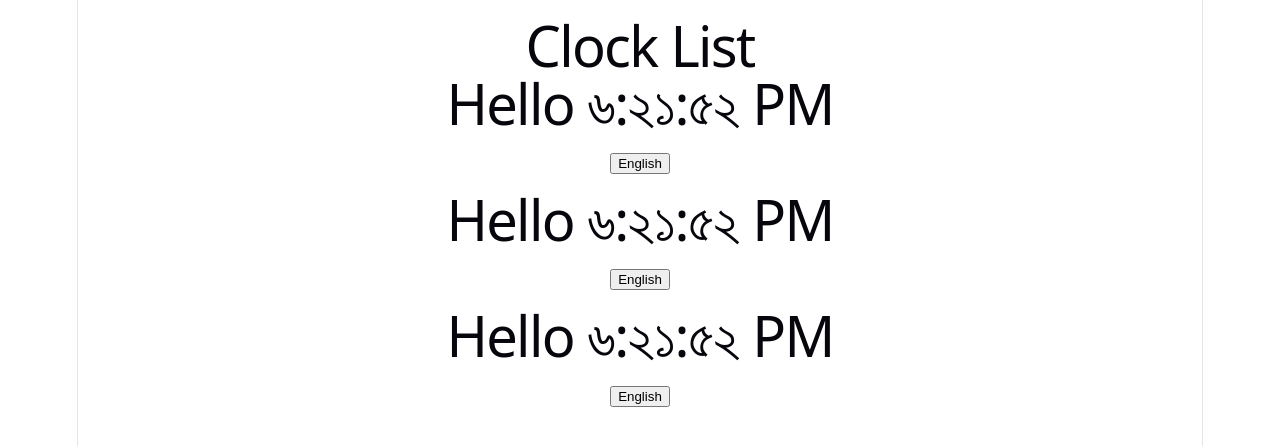
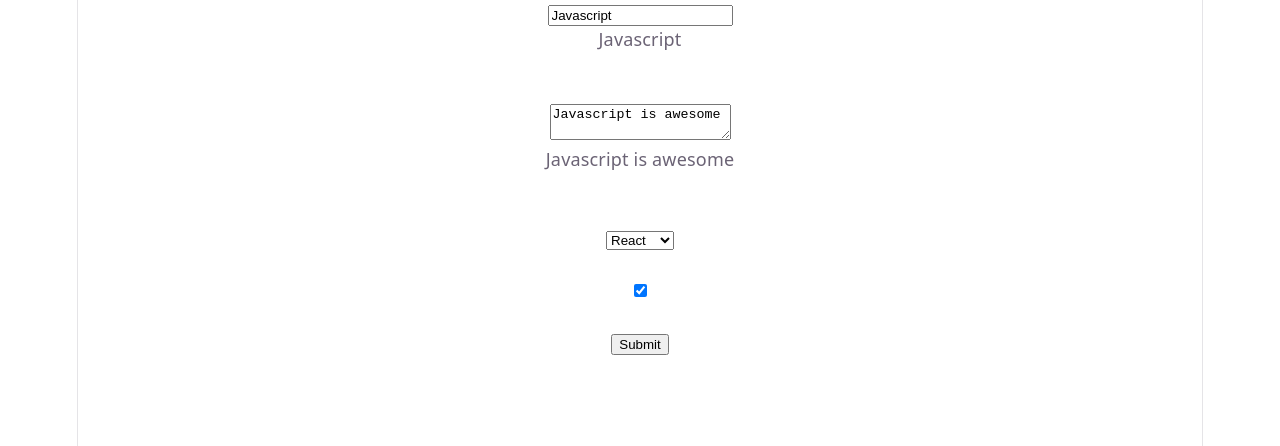
Before and after one commit to iamrokon/react, a React (Vite) app: page / in a window 1280 px wide. Shown: the top 446 px of the page. Built offline with nearby package versions, Linux system fonts and the light colour scheme.

Commit message:
Form input field updated

```diff
--- a/src/App.tsx
+++ b/src/App.tsx
@@ -8,6 +8,7 @@
 import Clock from './components/Clock'
 import ClockClass from './components/ClockClass'
 import ClockList from './components/ClockList'
+import Form from './components/Form'
 
 function App() {
   const [count, setCount] = useState(0)
@@ -21,7 +22,8 @@
       {/* <Fruits /> */}
       {/* <Clock locale='bn-BD'/> */}
       {/* <ClockClass locale='bn-BD'/> */}
-      <ClockList locale='bn-BD' quantities={quantities}/>
+      {/* <ClockList locale='bn-BD' quantities={quantities}/> */}
+      <Form />
     </>
   )
 }
--- /dev/null
+++ b/src/components/Form.jsx
@@ -0,0 +1,71 @@
+import React from "react";
+
+export default class Form extends React.Component {
+    state = {
+        title: 'Javascript',
+        text: 'Javascript is awesome',
+        library: 'React',
+        isAwesome: true
+    }
+    handleChange = (e) => {
+        if(e.target.type === 'text'){
+            this.setState({
+                title: e.target.value
+            })
+        } else if(e.target.type === 'textarea') {
+            this.setState({
+                text: e.target.value
+            })
+        } else if(e.target.type === 'select-one') {
+            this.setState({
+                library: e.target.value
+            })
+        } else if(e.target.type === 'checkbox') {
+            this.setState({
+                isAwesome: e.target.checked
+            })
+        } else {
+            console.log('nothing here')
+        }
+    }
+    submitHandler = (e) => {
+        e.preventDefault()
+        const {title, text, library, isAwesome} = this.state
+        console.log(title, text, library, isAwesome)
+    }
+    render() {
+        const {title, text, library, isAwesome} = this.state
+        return (
+            <div>
+                <form onSubmit={this.submitHandler}>
+                    <input
+                        type="text"
+                        placeholder="Enter title"
+                        value={title}
+                        onChange={this.handleChange}
+                    />
+                    <p>{title}</p>
+                    <br /><br />
+                    <textarea
+                        name="text"
+                        value={text}
+                        onChange={this.handleChange}
+                    />
+                    <p>{text}</p>
+
+                    <br /><br />
+                    <select value={library} onChange={this.handleChange}>
+                        <option value="React">React</option>
+                        <option value="Angular">Angular</option>
+                    </select>
+                    <br /><br />
+                    <input type="checkbox" checked={isAwesome}
+                        onChange={this.handleChange}
+                    />
+                    <br /><br />
+                    <input type="submit" value="Submit" />
+                </form>
+            </div>
+        )
+    }
+}
```
